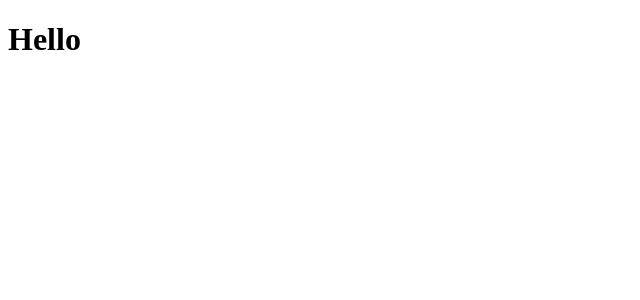
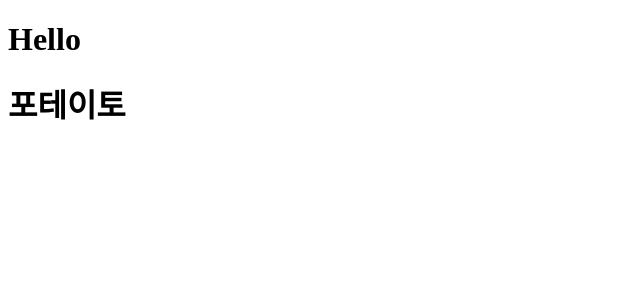
Before and after one commit to issac4892/recat-nico, a React (Create React App) app: page / in a window 1280 px wide. Shown: the top 300 px of the page, without its empty margins (0-640 px from the left). Built offline with nearby package versions, Linux system fonts and the light colour scheme.

Commit message:
포테이토

```diff
--- a/src/App.js
+++ b/src/App.js
@@ -1,7 +1,12 @@
+function Potato() {
+    return <h1>포테이토</h1>
+}
+
 function App() {
     return (
         <div>
         <h1>Hello</h1>
+        <Potato />
         </div>
     )
 }
```
